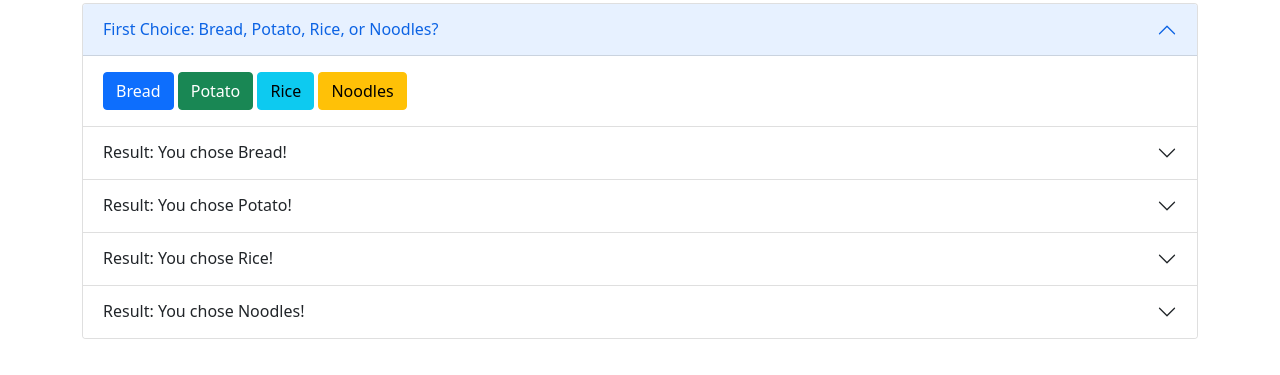
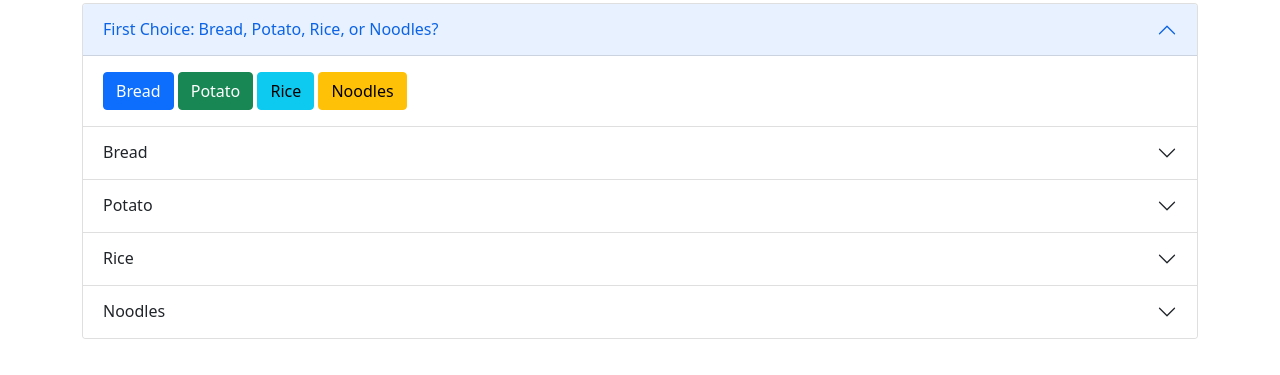
Before and after one commit to mkirlin/food_algo, a plain HTML site: page index.html in a window 1280 px wide. Shown: the part 77-452 px from the top of the page. Drawn offline with nearby package versions, Linux system fonts and the light colour scheme.

Commit message:
Make it less cheery

```diff
--- a/index.html
+++ b/index.html
@@ -42,7 +42,7 @@
             <div class="accordion-item">
                 <h2 class="accordion-header" id="heading2">
                     <button class="accordion-button collapsed" type="button" data-bs-toggle="collapse" data-bs-target="#collapse2" aria-expanded="false" aria-controls="collapse2">
-                        Result: You chose Bread!
+                        Bread
                     </button>
                 </h2>
                 <div id="collapse2" class="accordion-collapse collapse" aria-labelledby="heading2" data-bs-parent="#decisionTree">
@@ -55,7 +55,7 @@
             <div class="accordion-item">
                 <h2 class="accordion-header" id="heading3">
                     <button class="accordion-button collapsed" type="button" data-bs-toggle="collapse" data-bs-target="#collapse3" aria-expanded="false" aria-controls="collapse3">
-                        Result: You chose Potato!
+                        Potato
                     </button>
                 </h2>
                 <div id="collapse3" class="accordion-collapse collapse" aria-labelledby="heading3" data-bs-parent="#decisionTree">
@@ -68,7 +68,7 @@
             <div class="accordion-item">
                 <h2 class="accordion-header" id="heading4">
                     <button class="accordion-button collapsed" type="button" data-bs-toggle="collapse" data-bs-target="#collapse4" aria-expanded="false" aria-controls="collapse4">
-                        Result: You chose Rice!
+                        Rice
                     </button>
                 </h2>
                 <div id="collapse4" class="accordion-collapse collapse" aria-labelledby="heading4" data-bs-parent="#decisionTree">
@@ -81,7 +81,7 @@
             <div class="accordion-item">
                 <h2 class="accordion-header" id="heading5">
                     <button class="accordion-button collapsed" type="button" data-bs-toggle="collapse" data-bs-target="#collapse5" aria-expanded="false" aria-controls="collapse5">
-                        Result: You chose Noodles!
+                        Noodles
                     </button>
                 </h2>
                 <div id="collapse5" class="accordion-collapse collapse" aria-labelledby="heading5" data-bs-parent="#decisionTree">
```
